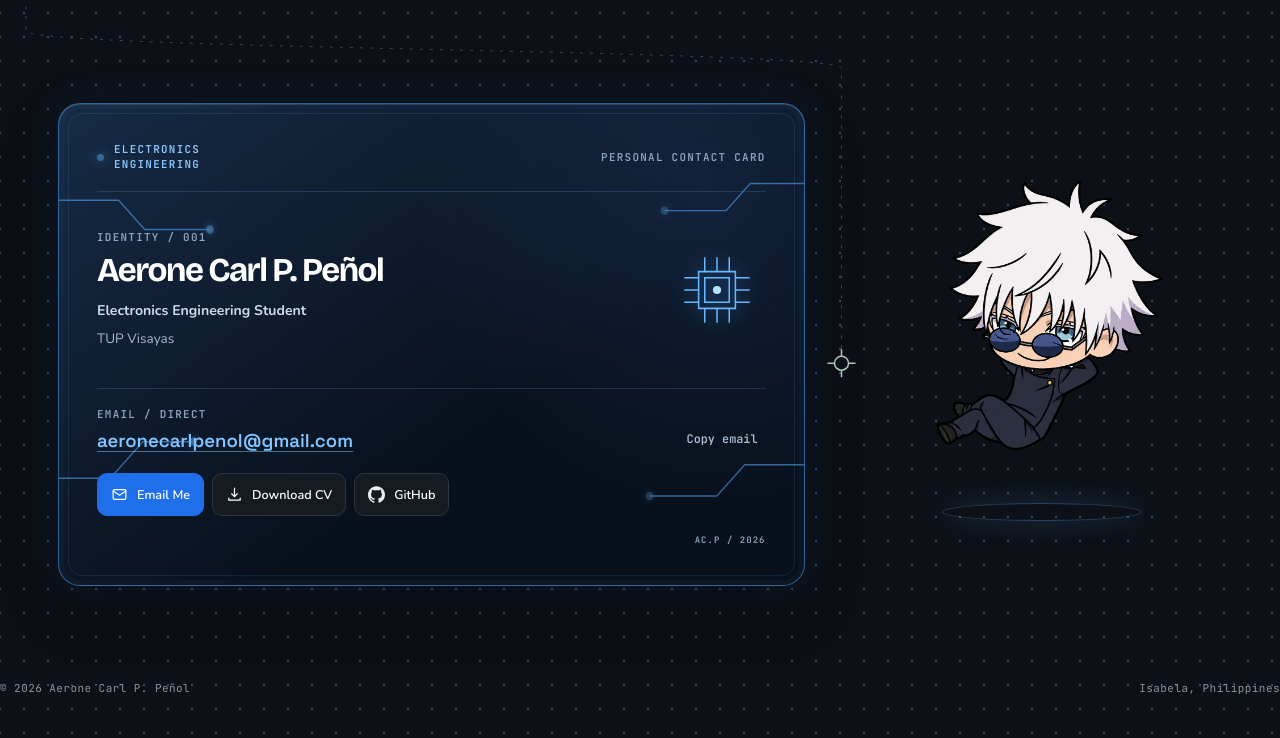
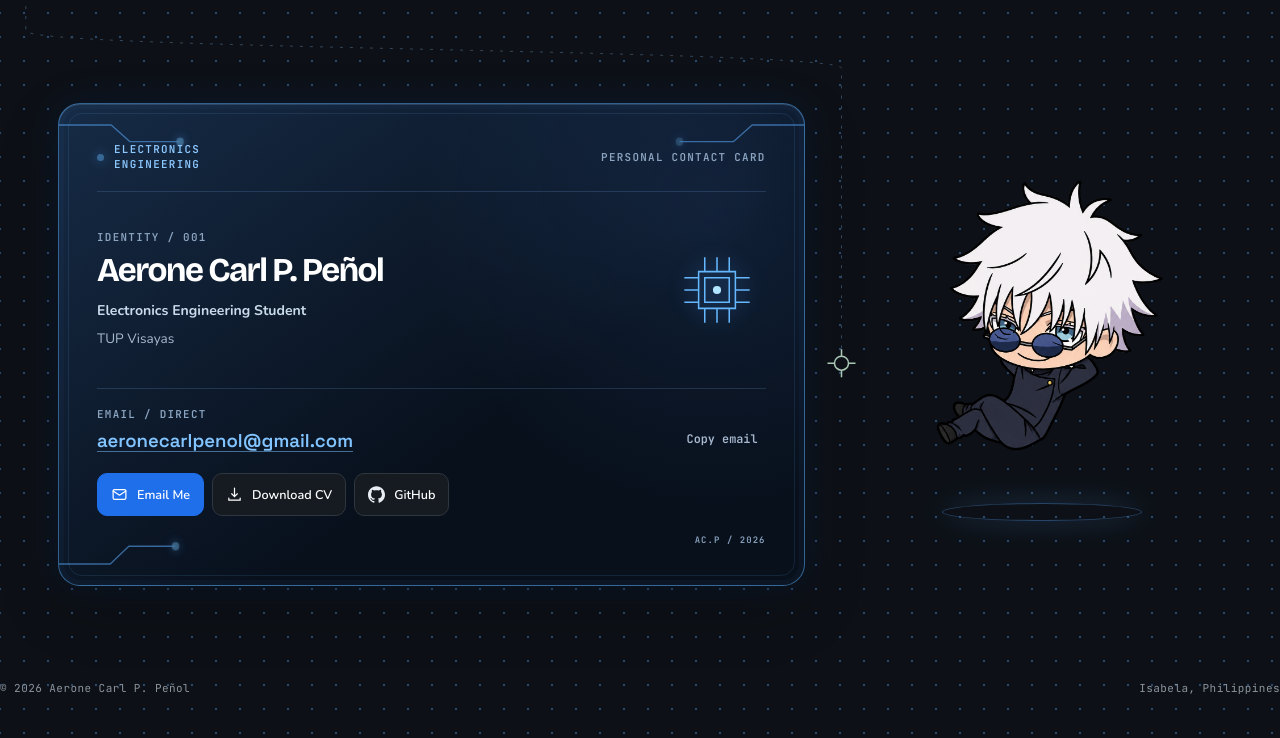
Before and after one commit to aeronecarlpenol-byte/aerone-portfolio, a plain HTML site: page index.html in a window 1280 px wide. Shown: the part 7259-7997 px from the top of the page. Drawn offline with nearby package versions, Linux system fonts and the light colour scheme.

Commit message:
Keep contact card circuit traces clear of text and actions

```diff
--- a/index.html
+++ b/index.html
@@ -568,9 +568,9 @@
     <div class="contact-composition">
       <div class="contact-letter">
         <svg class="contact-id__traces" viewBox="0 0 800 460" preserveAspectRatio="none" aria-hidden="true">
-          <path d="M0 92 H64 L92 120 H162 M800 76 H742 L716 102 H650 M0 358 H55 L90 323 H144 M800 345 H736 L706 375 H634" />
-          <path class="contact-id__pulse" d="M0 92 H64 L92 120 H162 M800 345 H736 L706 375 H634" />
-          <circle cx="162" cy="120" r="4" /><circle cx="650" cy="102" r="4" /><circle cx="144" cy="323" r="4" /><circle cx="634" cy="375" r="4" />
+          <path d="M0 20 H56 L76 36 H130 M800 20 H744 L724 36 H666 M0 440 H55 L75 423 H125" />
+          <path class="contact-id__pulse" d="M0 20 H56 L76 36 H130 M0 440 H55 L75 423 H125" />
+          <circle cx="130" cy="36" r="4" /><circle cx="666" cy="36" r="4" /><circle cx="125" cy="423" r="4" />
         </svg>
         <div class="contact-id__header contact-enter">
           <div class="contact-id__header-copy"><span class="contact-id__signal" aria-hidden="true"></span><p>ELECTRONICS ENGINEERING</p></div>
```
